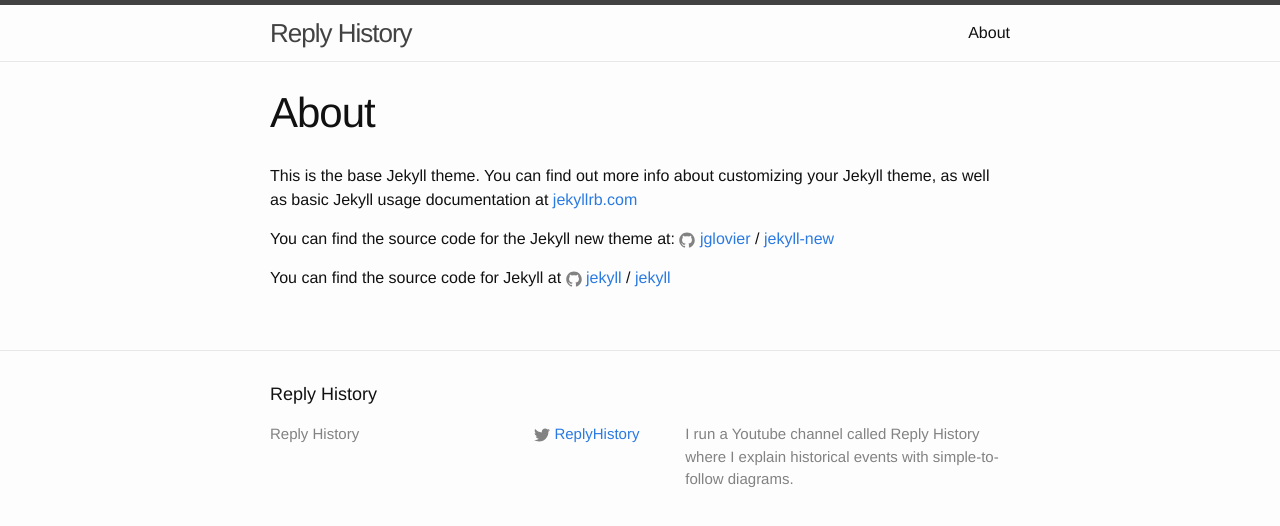
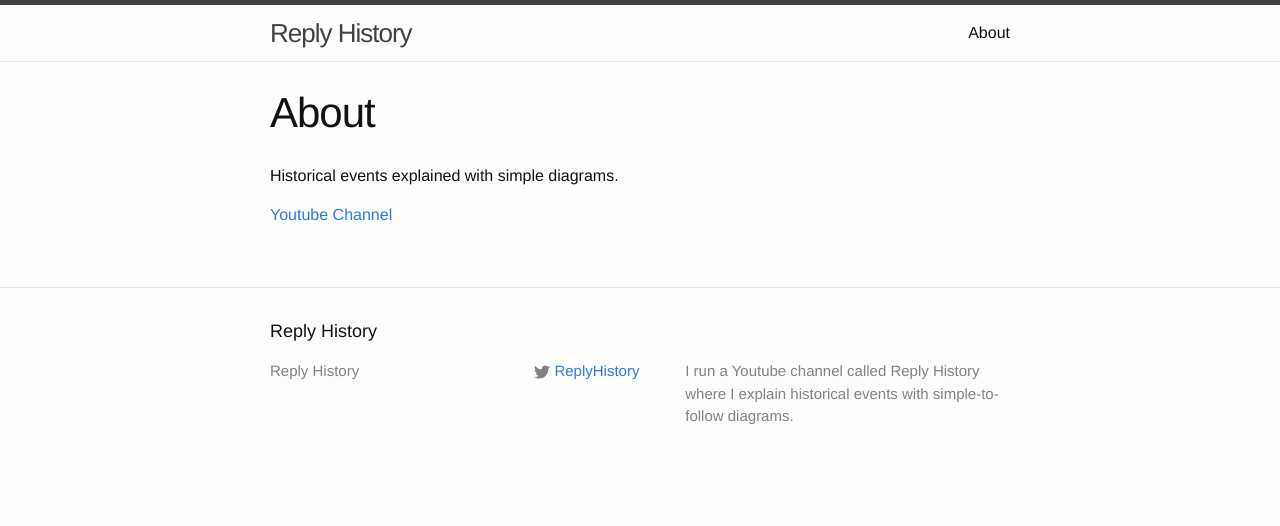
Before and after one commit to ReplyHistory/ReplyHistory.github.io, a Jekyll site: the page built from about.md, in a window 1280 px wide. Shown: the top 526 px of the page. Built offline with Jekyll 4.4.1, drawn with Linux system fonts in a browser that asks for light colours.

Commit message:
Update about.md

```diff
--- a/about.md
+++ b/about.md
@@ -4,12 +4,6 @@
 permalink: /about/
 ---
 
-This is the base Jekyll theme. You can find out more info about customizing your Jekyll theme, as well as basic Jekyll usage documentation at [jekyllrb.com](http://jekyllrb.com/)
+Historical events explained with simple diagrams.
 
-You can find the source code for the Jekyll new theme at:
-{% include icon-github.html username="jglovier" %} /
-[jekyll-new](https://github.com/jglovier/jekyll-new)
-
-You can find the source code for Jekyll at
-{% include icon-github.html username="jekyll" %} /
-[jekyll](https://github.com/jekyll/jekyll)
+[Youtube Channel](https://www.youtube.com/channel/UCQ__o6Iwr_8kdTLOWl0lKLw)
```
